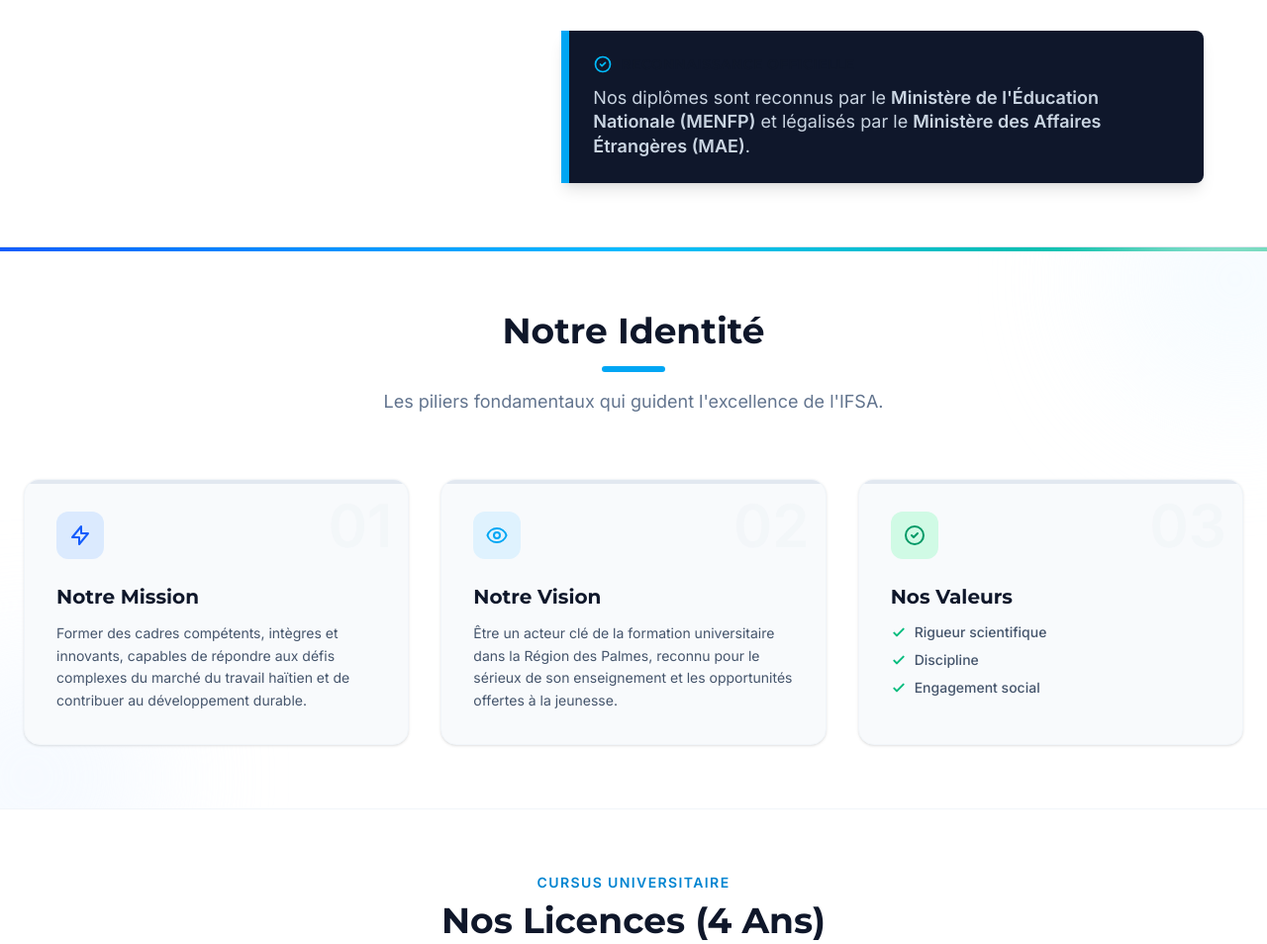
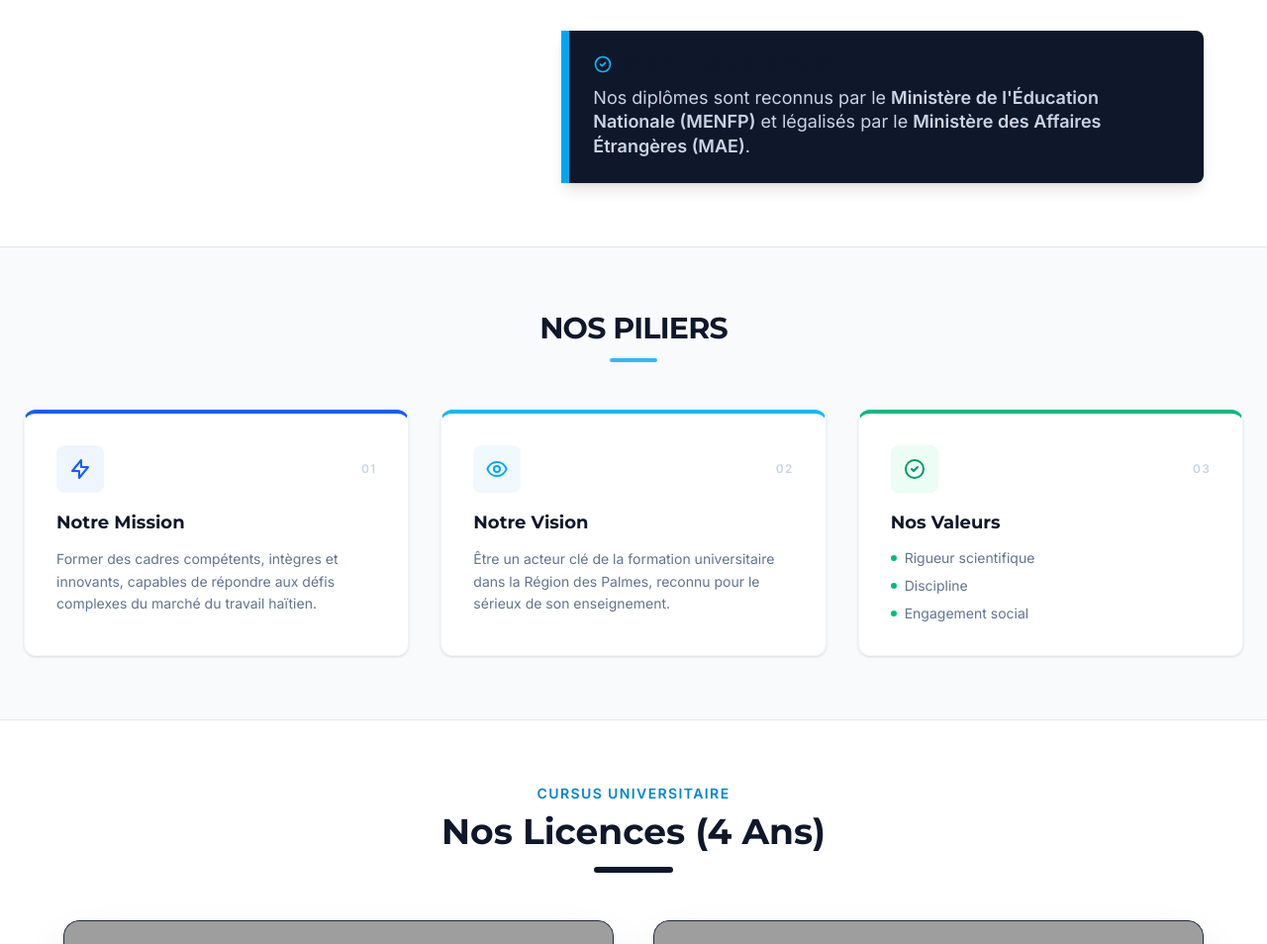
Before and after one commit to EDO-create/IFSA-admissiom, a Django app: page / in a window 1280 px wide. Shown: the part 1688-2642 px from the top of the page at 99% size. Run offline with Django 5.2, Linux system fonts and the light colour scheme; grey boxes are pictures that could not be loaded.

Commit message:
Add tab functionality and styles for mobile view
ajout de styles pro aux onglets missions, visions et valeurs

```diff
--- a/form/templates/index.html
+++ b/form/templates/index.html
@@ -116,16 +116,40 @@
             transition: background-color 0.3s ease;
         }
 
+        /* TABS (Onglets Mobile) Styles */
+        .tab-btn {
+            padding: 0.75rem 1rem;
+            border-bottom: 3px solid transparent;
+            color: #64748b;
+            font-weight: 600;
+            font-size: 0.9rem;
+            transition: all 0.3s;
+            text-transform: uppercase;
+            background-color: #f8fafc;
+        }
+
 
         .tab-btn.active {
             background-color: #0F172A; /* Bleu Marin pour l'actif */
             color: #ffffff; /* Texte blanc */
             border-bottom: none;
+                }
+        .tab-content {
+            animation: fadeIn 0.3s ease-in-out;
+        }
 
         .tab-content.active {
             display: block;
         }
 
+        /* Animation simple pour le changement d'onglet */
+    .animate-fade-in {
+        animation: fadeIn 0.3s ease-out forwards;
+    }
+    @keyframes fadeIn {
+        from { opacity: 0; transform: translateY(5px); }
+        to { opacity: 1; transform: translateY(0); }
+    }
 
 
         /* Animations */
@@ -318,88 +342,129 @@
                 </div>
             </section>
 
-<!-- Identité Institutionnelle (Design Premium & Responsive) -->
-<section class="py-16 bg-white relative overflow-hidden border-b border-slate-100">
-    <!-- Fond décoratif subtil -->
-    <div class="absolute top-0 left-0 w-full h-1 bg-gradient-to-r from-blue-600 via-sky-400 to-emerald-500"></div>
-    <div class="absolute -top-24 -right-24 w-64 h-64 bg-sky-50 rounded-full blur-3xl opacity-60 pointer-events-none"></div>
-    <div class="absolute -bottom-24 -left-24 w-64 h-64 bg-blue-50 rounded-full blur-3xl opacity-60 pointer-events-none"></div>
 
-    <div class="container mx-auto px-6 relative z-10">
+<!-- Identité Institutionnelle (Style Pro & Compact) -->
+<section class="py-16 bg-slate-50 border-b border-slate-200">
+    <div class="container mx-auto px-6">
 
-        <div class="text-center mb-12 md:mb-16">
-            <h2 class="text-3xl md:text-4xl font-bold text-slate-900 font-heading mb-4">Notre Identité</h2>
-            <div class="w-16 h-1.5 bg-sky-500 mx-auto rounded-full"></div>
-            <p class="text-slate-500 mt-4 max-w-2xl mx-auto text-lg">Les piliers fondamentaux qui guident l'excellence de l'IFSA.</p>
+        <!-- Titre de section -->
+        <div class="text-center mb-10 md:mb-12">
+            <h2 class="text-2xl md:text-3xl font-bold text-slate-900 font-heading uppercase tracking-tight">Nos Piliers</h2>
+            <div class="w-12 h-1 bg-sky-500 mx-auto mt-3 rounded-full opacity-80"></div>
         </div>
 
-        <div class="grid grid-cols-1 md:grid-cols-3 gap-8">
+        <!-- ================= VERSION PC (Grid 3 colonnes) ================= -->
+        <div class="hidden md:grid md:grid-cols-3 gap-6 lg:gap-8">
 
-            <!-- Carte MISSION (Bleu Royal) -->
-            <div class="group bg-slate-50 rounded-2xl p-6 md:p-8 border border-slate-100 shadow-sm hover:shadow-2xl hover:bg-white transition-all duration-300 relative overflow-hidden hover:-translate-y-2">
-                <div class="absolute top-0 left-0 w-full h-1 bg-slate-200 group-hover:bg-blue-600 transition-all duration-500"></div>
-
-                <div class="flex items-center justify-between mb-6">
-                    <div class="w-12 h-12 rounded-xl bg-blue-100 text-blue-600 flex items-center justify-center group-hover:scale-110 transition duration-300">
+            <!-- Carte Mission (Pro) -->
+            <div class="bg-white p-8 rounded-xl shadow-sm border border-slate-100 border-t-4 border-t-blue-600 hover:shadow-xl hover:-translate-y-1 transition-all duration-300 group">
+                <div class="flex items-center justify-between mb-4">
+                    <div class="w-12 h-12 bg-blue-50 rounded-lg flex items-center justify-center text-blue-600 group-hover:bg-blue-600 group-hover:text-white transition-colors duration-300">
                         <svg class="w-6 h-6" fill="none" stroke="currentColor" viewBox="0 0 24 24"><path stroke-linecap="round" stroke-linejoin="round" stroke-width="2" d="M13 10V3L4 14h7v7l9-11h-7z"></path></svg>
                     </div>
-                    <span class="text-6xl font-black text-slate-200 opacity-20 group-hover:opacity-10 transition font-heading absolute right-4 top-4 select-none">01</span>
+                    <span class="text-xs font-bold text-slate-300 uppercase tracking-widest">01</span>
                 </div>
-
-                <h3 class="text-xl font-bold text-slate-900 mb-3 group-hover:text-blue-700 transition">Notre Mission</h3>
-                <p class="text-slate-600 text-sm leading-relaxed">
-                    Former des cadres compétents, intègres et innovants, capables de répondre aux défis complexes du marché du travail haïtien et de contribuer au développement durable.
+                <h3 class="text-lg font-bold text-slate-900 mb-3">Notre Mission</h3>
+                <p class="text-slate-500 text-sm leading-relaxed">
+                    Former des cadres compétents, intègres et innovants, capables de répondre aux défis complexes du marché du travail haïtien.
                 </p>
             </div>
 
-            <!-- Carte VISION (Bleu Ciel) -->
-            <div class="group bg-slate-50 rounded-2xl p-6 md:p-8 border border-slate-100 shadow-sm hover:shadow-2xl hover:bg-white transition-all duration-300 relative overflow-hidden hover:-translate-y-2">
-                <div class="absolute top-0 left-0 w-full h-1 bg-slate-200 group-hover:bg-sky-400 transition-all duration-500"></div>
-
-                <div class="flex items-center justify-between mb-6">
-                    <div class="w-12 h-12 rounded-xl bg-sky-100 text-sky-500 flex items-center justify-center group-hover:scale-110 transition duration-300">
+            <!-- Carte Vision (Pro) -->
+            <div class="bg-white p-8 rounded-xl shadow-sm border border-slate-100 border-t-4 border-t-sky-400 hover:shadow-xl hover:-translate-y-1 transition-all duration-300 group">
+                <div class="flex items-center justify-between mb-4">
+                    <div class="w-12 h-12 bg-sky-50 rounded-lg flex items-center justify-center text-sky-500 group-hover:bg-sky-500 group-hover:text-white transition-colors duration-300">
                         <svg class="w-6 h-6" fill="none" stroke="currentColor" viewBox="0 0 24 24"><path stroke-linecap="round" stroke-linejoin="round" stroke-width="2" d="M15 12a3 3 0 11-6 0 3 3 0 016 0z"></path><path stroke-linecap="round" stroke-linejoin="round" stroke-width="2" d="M2.458 12C3.732 7.943 7.523 5 12 5c4.478 0 8.268 2.943 9.542 7-1.274 4.057-5.064 7-9.542 7-4.477 0-8.268-2.943-9.542-7z"></path></svg>
                     </div>
-                    <span class="text-6xl font-black text-slate-200 opacity-20 group-hover:opacity-10 transition font-heading absolute right-4 top-4 select-none">02</span>
+                    <span class="text-xs font-bold text-slate-300 uppercase tracking-widest">02</span>
                 </div>
-
-                <h3 class="text-xl font-bold text-slate-900 mb-3 group-hover:text-sky-500 transition">Notre Vision</h3>
-                <p class="text-slate-600 text-sm leading-relaxed">
-                    Être un acteur clé de la formation universitaire dans la Région des Palmes, reconnu pour le sérieux de son enseignement et les opportunités offertes à la jeunesse.
+                <h3 class="text-lg font-bold text-slate-900 mb-3">Notre Vision</h3>
+                <p class="text-slate-500 text-sm leading-relaxed">
+                    Être un acteur clé de la formation universitaire dans la Région des Palmes, reconnu pour le sérieux de son enseignement.
                 </p>
             </div>
 
-            <!-- Carte VALEURS (Émeraude) -->
-            <div class="group bg-slate-50 rounded-2xl p-6 md:p-8 border border-slate-100 shadow-sm hover:shadow-2xl hover:bg-white transition-all duration-300 relative overflow-hidden hover:-translate-y-2">
-                <div class="absolute top-0 left-0 w-full h-1 bg-slate-200 group-hover:bg-emerald-500 transition-all duration-500"></div>
-
-                <div class="flex items-center justify-between mb-6">
-                    <div class="w-12 h-12 rounded-xl bg-emerald-100 text-emerald-600 flex items-center justify-center group-hover:scale-110 transition duration-300">
+            <!-- Carte Valeurs (Pro) -->
+            <div class="bg-white p-8 rounded-xl shadow-sm border border-slate-100 border-t-4 border-t-emerald-500 hover:shadow-xl hover:-translate-y-1 transition-all duration-300 group">
+                <div class="flex items-center justify-between mb-4">
+                    <div class="w-12 h-12 bg-emerald-50 rounded-lg flex items-center justify-center text-emerald-600 group-hover:bg-emerald-500 group-hover:text-white transition-colors duration-300">
                         <svg class="w-6 h-6" fill="none" stroke="currentColor" viewBox="0 0 24 24"><path stroke-linecap="round" stroke-linejoin="round" stroke-width="2" d="M9 12l2 2 4-4m6 2a9 9 0 11-18 0 9 9 0 0118 0z"></path></svg>
                     </div>
-                    <span class="text-6xl font-black text-slate-200 opacity-20 group-hover:opacity-10 transition font-heading absolute right-4 top-4 select-none">03</span>
+                    <span class="text-xs font-bold text-slate-300 uppercase tracking-widest">03</span>
+                </div>
+                <h3 class="text-lg font-bold text-slate-900 mb-3">Nos Valeurs</h3>
+                <ul class="space-y-2">
+                    <li class="flex items-center text-slate-500 text-sm"><span class="w-1.5 h-1.5 rounded-full bg-emerald-500 mr-2"></span>Rigueur scientifique</li>
+                    <li class="flex items-center text-slate-500 text-sm"><span class="w-1.5 h-1.5 rounded-full bg-emerald-500 mr-2"></span>Discipline</li>
+                    <li class="flex items-center text-slate-500 text-sm"><span class="w-1.5 h-1.5 rounded-full bg-emerald-500 mr-2"></span>Engagement social</li>
+                </ul>
+            </div>
+        </div>
+
+        <!-- ================= VERSION MOBILE (Ultra Compact & Small Fonts) ================= -->
+        <div class="md:hidden max-w-xs mx-auto">
+            <div class="bg-white rounded-xl shadow-md border border-slate-100 overflow-hidden">
+
+                <!-- Header Onglets (Plus fin) -->
+                <div class="bg-slate-50 p-1.5 flex gap-1 border-b border-slate-100">
+                    <button onclick="switchTab('mission')" id="btn-mission" class="tab-btn flex-1 py-2 text-[10px] font-bold uppercase tracking-wider rounded-lg transition-all bg-white text-blue-600 shadow-sm border border-slate-200">
+                        Mission
+                    </button>
+                    <button onclick="switchTab('vision')" id="btn-vision" class="tab-btn flex-1 py-2 text-[10px] font-bold uppercase tracking-wider rounded-lg transition-all text-slate-400 hover:bg-white/50">
+                        Vision
+                    </button>
+                    <button onclick="switchTab('valeurs')" id="btn-valeurs" class="tab-btn flex-1 py-2 text-[10px] font-bold uppercase tracking-wider rounded-lg transition-all text-slate-400 hover:bg-white/50">
+                        Valeurs
+                    </button>
                 </div>
 
-                <h3 class="text-xl font-bold text-slate-900 mb-3 group-hover:text-emerald-600 transition">Nos Valeurs</h3>
-                <ul class="space-y-2">
-                    <li class="flex items-center text-slate-600 text-sm font-medium">
-                        <svg class="w-4 h-4 text-emerald-500 mr-2" fill="none" viewBox="0 0 24 24" stroke="currentColor"><path stroke-linecap="round" stroke-linejoin="round" stroke-width="3" d="M5 13l4 4L19 7"/></svg>
-                        Rigueur scientifique
-                    </li>
-                    <li class="flex items-center text-slate-600 text-sm font-medium">
-                        <svg class="w-4 h-4 text-emerald-500 mr-2" fill="none" viewBox="0 0 24 24" stroke="currentColor"><path stroke-linecap="round" stroke-linejoin="round" stroke-width="3" d="M5 13l4 4L19 7"/></svg>
-                        Discipline
-                    </li>
-                    <li class="flex items-center text-slate-600 text-sm font-medium">
-                        <svg class="w-4 h-4 text-emerald-500 mr-2" fill="none" viewBox="0 0 24 24" stroke="currentColor"><path stroke-linecap="round" stroke-linejoin="round" stroke-width="3" d="M5 13l4 4L19 7"/></svg>
-                        Engagement social
-                    </li>
-                </ul>
+                <!-- Contenu (Padding réduit et polices petites) -->
+                <div class="p-5 text-center min-h-[180px] flex flex-col justify-center items-center">
+
+                    <!-- Contenu Mission -->
+                    <div id="content-mission" class="tab-content animate-fade-in">
+                        <div class="w-10 h-10 bg-blue-50 rounded-lg flex items-center justify-center mx-auto mb-3 text-blue-600">
+                            <svg class="w-5 h-5" fill="none" stroke="currentColor" viewBox="0 0 24 24"><path stroke-linecap="round" stroke-linejoin="round" stroke-width="2" d="M13 10V3L4 14h7v7l9-11h-7z"></path></svg>
+                        </div>
+                        <h4 class="text-base font-bold text-slate-900 mb-2">Notre Mission</h4>
+                        <p class="text-slate-500 text-xs leading-relaxed font-medium">
+                            Former des cadres compétents et intègres pour répondre aux défis du marché haïtien et contribuer au développement durable.
+                        </p>
+                    </div>
+
+                    <!-- Contenu Vision -->
+                    <div id="content-vision" class="tab-content hidden animate-fade-in">
+                        <div class="w-10 h-10 bg-sky-50 rounded-lg flex items-center justify-center mx-auto mb-3 text-sky-500">
+                            <svg class="w-5 h-5" fill="none" stroke="currentColor" viewBox="0 0 24 24"><path stroke-linecap="round" stroke-linejoin="round" stroke-width="2" d="M15 12a3 3 0 11-6 0 3 3 0 016 0z"></path><path stroke-linecap="round" stroke-linejoin="round" stroke-width="2" d="M2.458 12C3.732 7.943 7.523 5 12 5c4.478 0 8.268 2.943 9.542 7-1.274 4.057-5.064 7-9.542 7-4.477 0-8.268-2.943-9.542-7z"></path></svg>
+                        </div>
+                        <h4 class="text-base font-bold text-slate-900 mb-2">Notre Vision</h4>
+                        <p class="text-slate-500 text-xs leading-relaxed font-medium">
+                            Être la référence universitaire dans la Région des Palmes pour la qualité de l'enseignement et l'insertion professionnelle.
+                        </p>
+                    </div>
+
+                    <!-- Contenu Valeurs -->
+                    <div id="content-valeurs" class="tab-content hidden animate-fade-in">
+                        <div class="w-10 h-10 bg-emerald-50 rounded-lg flex items-center justify-center mx-auto mb-3 text-emerald-600">
+                            <svg class="w-5 h-5" fill="none" stroke="currentColor" viewBox="0 0 24 24"><path stroke-linecap="round" stroke-linejoin="round" stroke-width="2" d="M9 12l2 2 4-4m6 2a9 9 0 11-18 0 9 9 0 0118 0z"></path></svg>
+                        </div>
+                        <h4 class="text-base font-bold text-slate-900 mb-2">Nos Valeurs</h4>
+                        <ul class="text-left inline-block space-y-1.5">
+                            <li class="flex items-center text-slate-500 text-xs font-medium"><span class="w-1.5 h-1.5 rounded-full bg-emerald-500 mr-2"></span>Rigueur scientifique</li>
+                            <li class="flex items-center text-slate-500 text-xs font-medium"><span class="w-1.5 h-1.5 rounded-full bg-emerald-500 mr-2"></span>Discipline</li>
+                            <li class="flex items-center text-slate-500 text-xs font-medium"><span class="w-1.5 h-1.5 rounded-full bg-emerald-500 mr-2"></span>Engagement social</li>
+                        </ul>
+                    </div>
+
+                </div>
             </div>
+        </div>
 
-        </div>
     </div>
 </section>
+
+
+
 
             <!-- Programmes -->
             <section id="programmes" class="py-16 bg-white fade-in-section">
@@ -924,6 +989,34 @@
         }
         if(btn) btn.addEventListener('click', toggleMenu);
 
+
+        // ================= NOUVELLE LOGIQUE TABS (Mission/Vision) =================
+        function switchTab(tabName) {
+            // 1. Réinitialiser tous les boutons (Style inactif gris)
+            document.querySelectorAll('.tab-btn').forEach(btn => {
+                btn.className = "tab-btn flex-1 py-2 text-xs font-bold uppercase tracking-wide rounded-xl transition-all duration-200 text-slate-500 hover:bg-white/50";
+            });
+
+            // 2. Cacher tous les contenus
+            document.querySelectorAll('.tab-content').forEach(content => {
+                content.classList.add('hidden');
+            });
+
+            // 3. Activer le bouton cliqué (Style actif blanc + couleur)
+            const activeBtn = document.getElementById('btn-' + tabName);
+            let activeColorClass = "text-slate-900";
+            if(tabName === 'mission') activeColorClass = "text-blue-600";
+            if(tabName === 'vision') activeColorClass = "text-sky-500";
+            if(tabName === 'valeurs') activeColorClass = "text-emerald-600";
+
+            // On applique les classes Tailwind "Active"
+            activeBtn.className = `tab-btn flex-1 py-2 text-xs font-bold uppercase tracking-wide rounded-xl transition-all duration-200 bg-white shadow-sm ring-1 ring-slate-200 ${activeColorClass}`;
+
+            // 4. Afficher le contenu correspondant
+            const contentToShow = document.getElementById('content-' + tabName);
+            if(contentToShow) contentToShow.classList.remove('hidden');
+        }
+
         // ================= SCROLL ANIMATION (Fade In) =================
         const observer = new IntersectionObserver((entries) => {
             entries.forEach(entry => {
```
